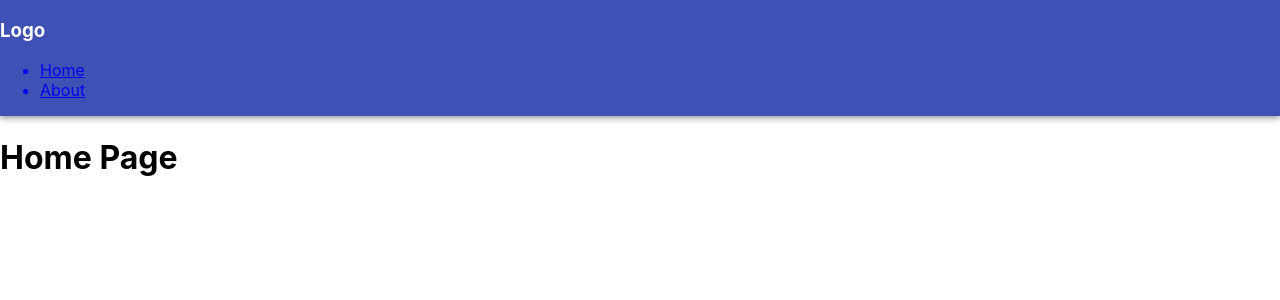
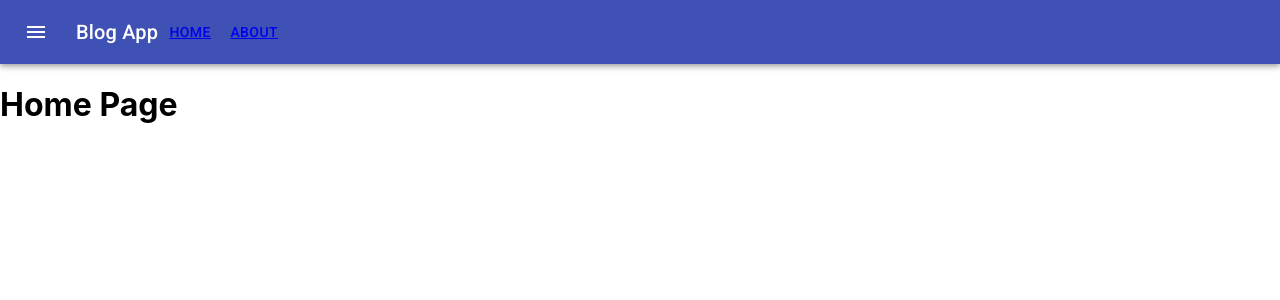
Before and after one commit to sai43/react-basecamp, a React (Create React App) app: page / in a window 1280 px wide. Shown: the top 300 px of the page. Built offline with nearby package versions, Linux system fonts and the light colour scheme.

Commit message:
routing with MUI added

```diff
--- a/src/components/nav/Nav.js
+++ b/src/components/nav/Nav.js
@@ -1,84 +1,74 @@
-import React from 'react';
+import React from "react";
 import { Link } from "react-router-dom";
-import { fade, makeStyles } from '@material-ui/core/styles';
-import AppBar from '@material-ui/core/AppBar';
-import Toolbar from '@material-ui/core/Toolbar';
-import IconButton from '@material-ui/core/IconButton';
-import Typography from '@material-ui/core/Typography';
-import InputBase from '@material-ui/core/InputBase';
-import Badge from '@material-ui/core/Badge';
-import MenuItem from '@material-ui/core/MenuItem';
-import Menu from '@material-ui/core/Menu';
-import MenuIcon from '@material-ui/icons/Menu';
-import SearchIcon from '@material-ui/icons/Search';
-import AccountCircle from '@material-ui/icons/AccountCircle';
-import MailIcon from '@material-ui/icons/Mail';
-import NotificationsIcon from '@material-ui/icons/Notifications';
-import MoreIcon from '@material-ui/icons/MoreVert';
+import { fade, makeStyles } from "@material-ui/core/styles";
+import AppBar from "@material-ui/core/AppBar";
+import Toolbar from "@material-ui/core/Toolbar";
+import IconButton from "@material-ui/core/IconButton";
+import Typography from "@material-ui/core/Typography";
+import MenuIcon from "@material-ui/icons/Menu";
+import Button from '@material-ui/core/Button';
 
 const useStyles = makeStyles(theme => ({
   grow: {
-      flexGrow: 1,
+    flexGrow: 1
   },
   menuButton: {
-      marginRight: theme.spacing(2),
+    marginRight: theme.spacing(2)
   },
   title: {
-      display: 'none',
-      [theme.breakpoints.up('sm')]: {
-        display: 'block',
-      },
+    display: "none",
+    [theme.breakpoints.up("sm")]: {
+      display: "block"
+    }
   },
   search: {
-      position: 'relative',
+    position: "relative",
     borderRadius: theme.shape.borderRadius,
     backgroundColor: fade(theme.palette.common.white, 0.15),
-      '&:hover': {
-        backgroundColor: fade(theme.palette.common.white, 0.25),
+    "&:hover": {
+      backgroundColor: fade(theme.palette.common.white, 0.25)
     },
     marginRight: theme.spacing(2),
     marginLeft: 0,
-      width: '100%',
-      [theme.breakpoints.up('sm')]: {
+    width: "100%",
+    [theme.breakpoints.up("sm")]: {
       marginLeft: theme.spacing(3),
-        width: 'auto',
-      },
+      width: "auto"
+    }
   },
   searchIcon: {
     width: theme.spacing(7),
-      height: '100%',
-      position: 'absolute',
-      pointerEvents: 'none',
-      display: 'flex',
-      alignItems: 'center',
-      justifyContent: 'center',
+    height: "100%",
+    position: "absolute",
+    pointerEvents: "none",
+    display: "flex",
+    alignItems: "center",
+    justifyContent: "center"
   },
   inputRoot: {
-      color: 'inherit',
+    color: "inherit"
   },
   inputInput: {
     padding: theme.spacing(1, 1, 1, 7),
-      transition: theme.transitions.create('width'),
-      width: '100%',
-      [theme.breakpoints.up('md')]: {
-        width: 200,
-      },
+    transition: theme.transitions.create("width"),
+    width: "100%",
+    [theme.breakpoints.up("md")]: {
+      width: 200
+    }
   },
   sectionDesktop: {
-      display: 'none',
-      [theme.breakpoints.up('md')]: {
-        display: 'flex',
-      },
+    display: "none",
+    [theme.breakpoints.up("md")]: {
+      display: "flex"
+    }
   },
   sectionMobile: {
-      display: 'flex',
-      [theme.breakpoints.up('md')]: {
-        display: 'none',
-      },
-    },
+    display: "flex",
+    [theme.breakpoints.up("md")]: {
+      display: "none"
+    }
+  }
 }));
-
-
 
 function Nav() {
   const classes = useStyles();
@@ -86,17 +76,25 @@ function Nav() {
   return (
     <div className={classes.grow}>
       <AppBar position="static">
-          <nav>
-            <h3>Logo</h3>
-            <ul className="nav-links">
-              <Link to="/">
-                <li>Home</li>
-              </Link>
-              <Link to="/about">
-                <li>About</li>
-              </Link>
-            </ul>
-          </nav>
+        <Toolbar>
+          <IconButton
+            edge="start"
+            className={classes.menuButton}
+            color="inherit"
+            aria-label="Open drawer"
+          >
+            <MenuIcon />
+          </IconButton>
+          <Typography className={classes.title} variant="h6" noWrap>
+            Blog App
+          </Typography>
+            <Button>
+              <Link to="/">Home</Link>
+            </Button>
+            <Button>
+              <Link to="/about">About</Link>
+            </Button>
+        </Toolbar>
       </AppBar>
     </div>
   );
```
Lines whose indentation alone changed are shown as unchanged.
